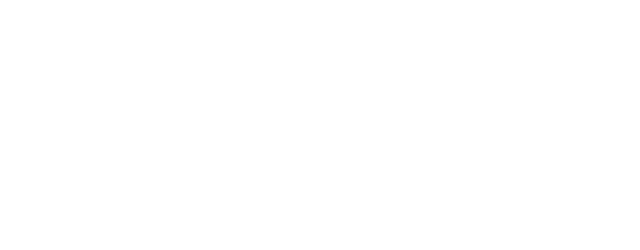
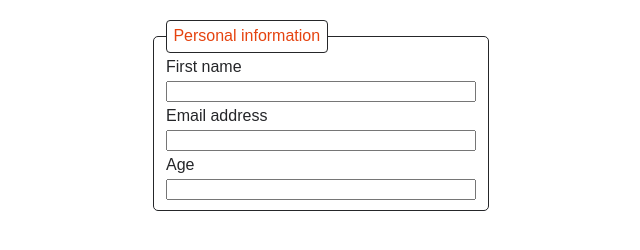
Before and after one commit to themikail/html-forms_personal-profile-form, a website: page index.html in a window 1280 px wide. Shown: the whole page, without its empty margins (319-959 px from the left). Drawn offline with Linux system fonts and the light colour scheme.

Commit message:
add datas

```diff
--- a/index.html
+++ b/index.html
@@ -10,6 +10,19 @@
     <link rel="stylesheet" href="./css/styles.css" />
   </head>
   <body>
-    <section></section>
+    <section>
+      <fieldset>
+        <legend>Personal information</legend>
+
+        <label for="first-name">First name</label>
+        <input type="text" name="first-name" id="first-name" />
+
+        <label for="email">Email address</label>
+        <input type="email" name="email" id="email" />
+
+        <label for="age">Age</label>
+        <input type="text" name="age" id="age" />
+      </fieldset>
+    </section>
   </body>
 </html>
```
